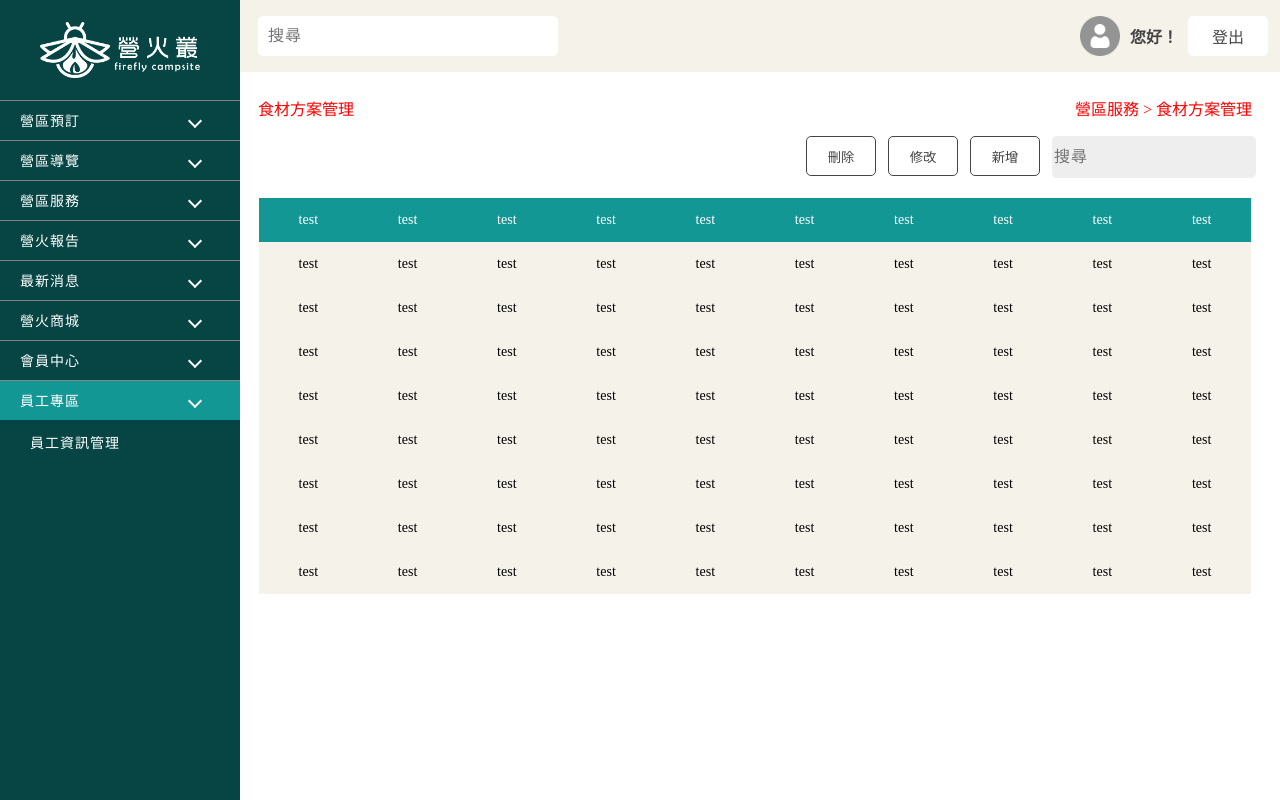
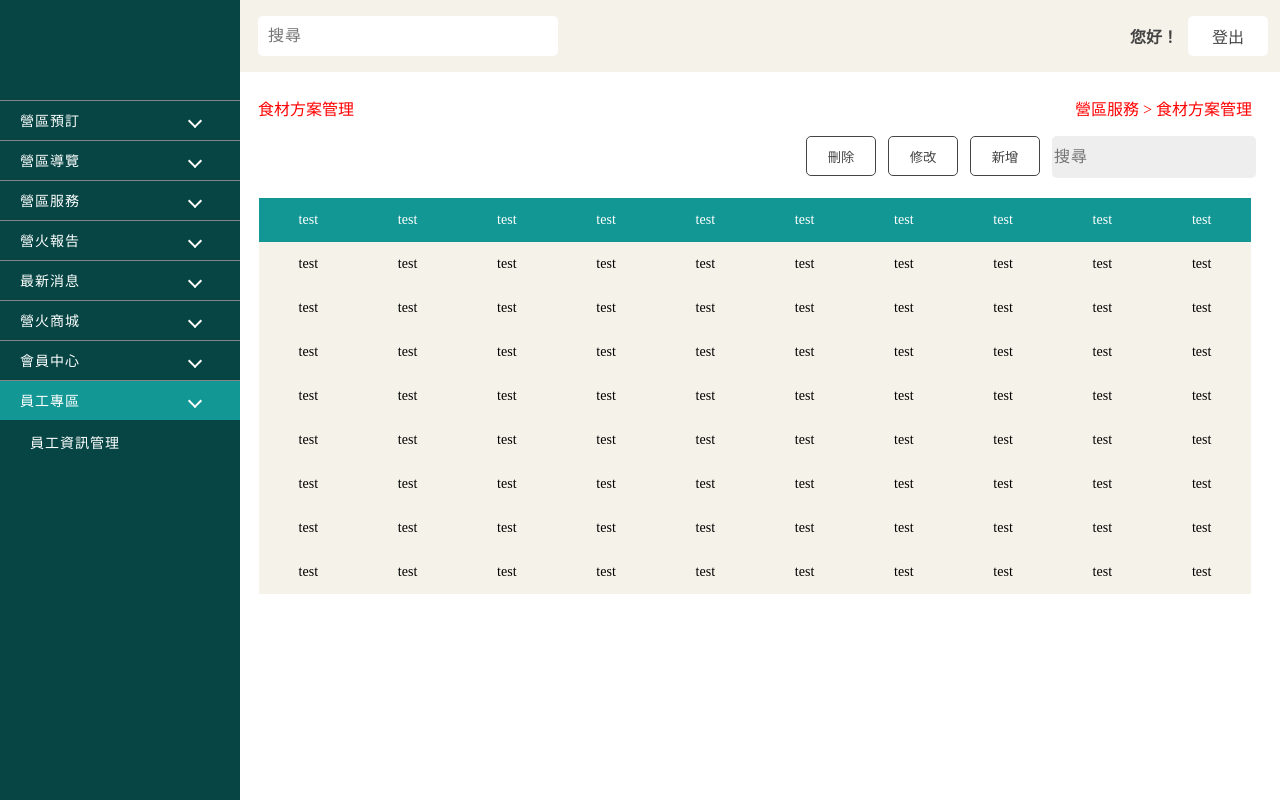
Before and after one commit to h07850225/fire-fly-camping-back-station, a Vue app: page /FoodView in a window 1280 px wide. Built offline with nearby package versions, Linux system fonts and the light colour scheme.

Commit message:
block img

```diff
--- a/src/components/Header.vue
+++ b/src/components/Header.vue
@@ -8,7 +8,7 @@
     <div class="nav_right">
         <div class="nav_account">
             <div class="account_photo">
-                <img src="../assets/Image/icon/header_icon_account.png" alt="Staff">
+                <!-- <img src="../assets/Image/icon/header_icon_account.png" alt="Staff"> -->
             </div>
             <p class="account_text">您好！{{staffName}}</p>
         </div>
--- a/src/components/Menu.vue
+++ b/src/components/Menu.vue
@@ -1,7 +1,7 @@
 <template>
 <aside class="left_menu">
     <router-link to="/" class="project_logo">
-        <img src="@/assets/Image/logo/logo_row_FFF.png" alt="Logo">
+        <!-- <img src="@/assets/Image/logo/logo_row_FFF.png" alt="Logo"> -->
     </router-link>
     <div class="menu_zone">
         <div v-for="menu,index in menus" :class="{menu_row: menuList==i}">
```
